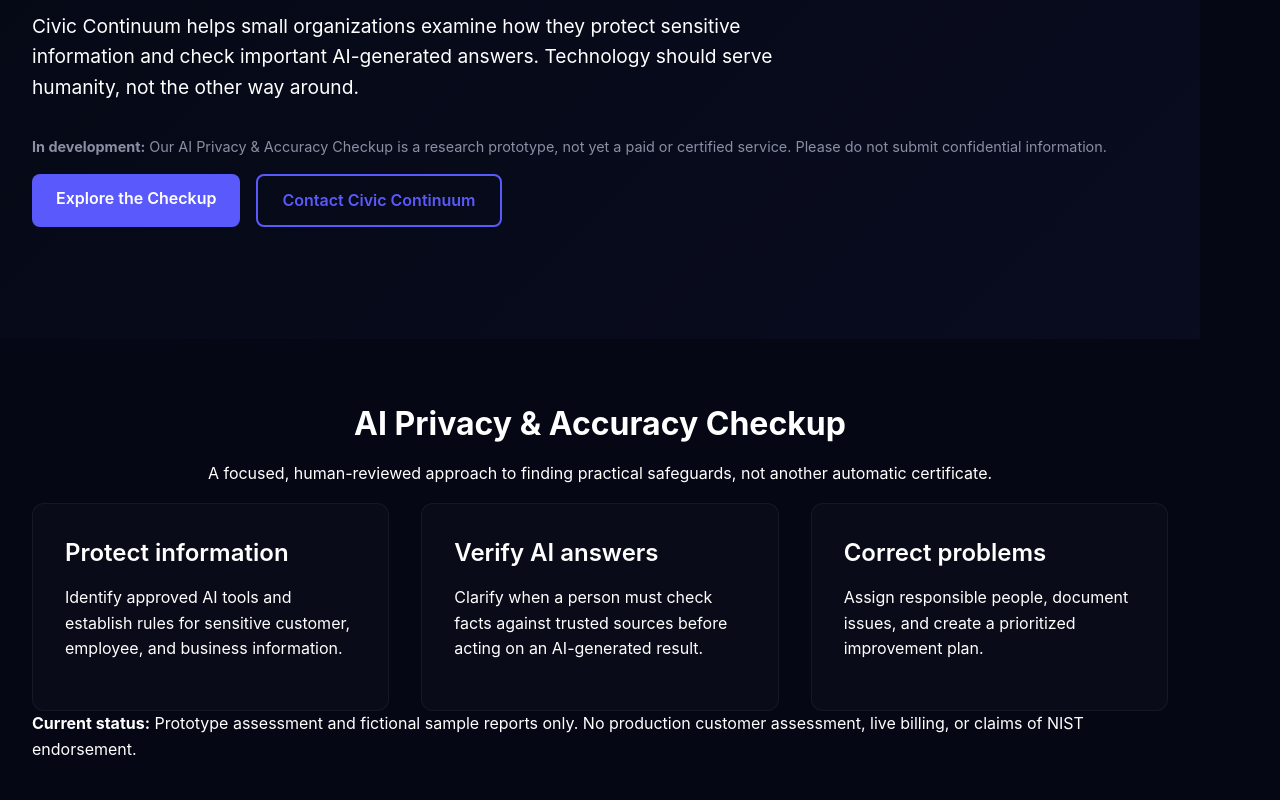
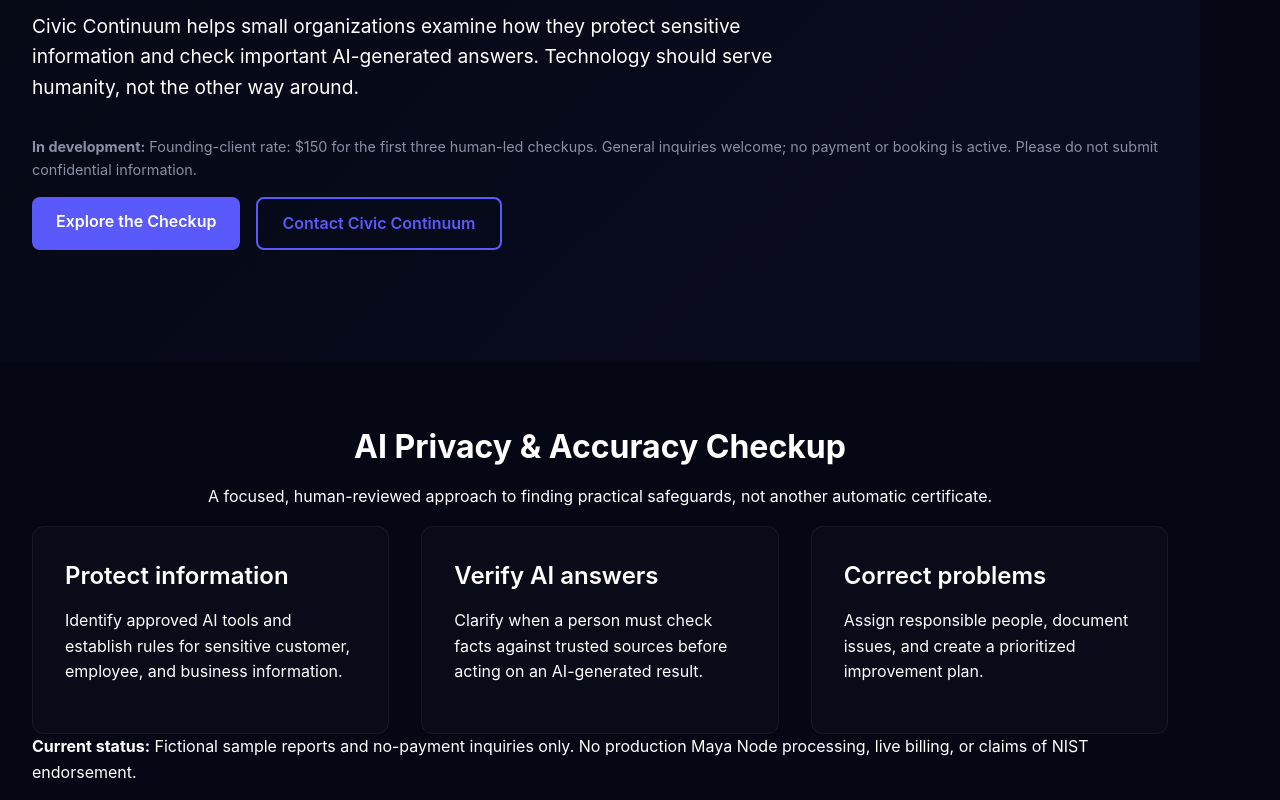
Before and after one commit to mommommy1960-lang/maya-node, a React (Vite) app in the folder frontend/: page / in a window 1280 px wide. Shown: the part 280-1080 px from the top of the page. Built offline with nearby package versions, Linux system fonts and the light colour scheme.

Commit message:
Align isolated checkup preview with approved $150 founding-client offer

```diff
--- a/frontend/src/pages/Home.jsx
+++ b/frontend/src/pages/Home.jsx
@@ -8,7 +8,7 @@ const Home = () => (
       <div className="container">
         <h1 className="hero-title">Use AI with confidence. <span className="highlight">Keep people accountable.</span></h1>
         <p className="hero-description">Civic Continuum helps small organizations examine how they protect sensitive information and check important AI-generated answers. Technology should serve humanity, not the other way around.</p>
-        <p className="hero-footnote"><strong>In development:</strong> Our AI Privacy &amp; Accuracy Checkup is a research prototype, not yet a paid or certified service. Please do not submit confidential information.</p>
+        <p className="hero-footnote"><strong>In development:</strong> Founding-client rate: $150 for the first three human-led checkups. General inquiries welcome; no payment or booking is active. Please do not submit confidential information.</p>
         <div className="hero-actions">
           <a href="#checkup" className="btn btn-primary">Explore the Checkup</a>
           <Link to="/contact" className="btn btn-outline">Contact Civic Continuum</Link>
@@ -24,7 +24,7 @@ const Home = () => (
           <div className="card"><h3>Verify AI answers</h3><p>Clarify when a person must check facts against trusted sources before acting on an AI-generated result.</p></div>
           <div className="card"><h3>Correct problems</h3><p>Assign responsible people, document issues, and create a prioritized improvement plan.</p></div>
         </div>
-        <p><strong>Current status:</strong> Prototype assessment and fictional sample reports only. No production customer assessment, live billing, or claims of NIST endorsement.</p>
+        <p><strong>Current status:</strong> Fictional sample reports and no-payment inquiries only. No production Maya Node processing, live billing, or claims of NIST endorsement.</p>
       </div>
     </section>
     <section className="cta section">
```
